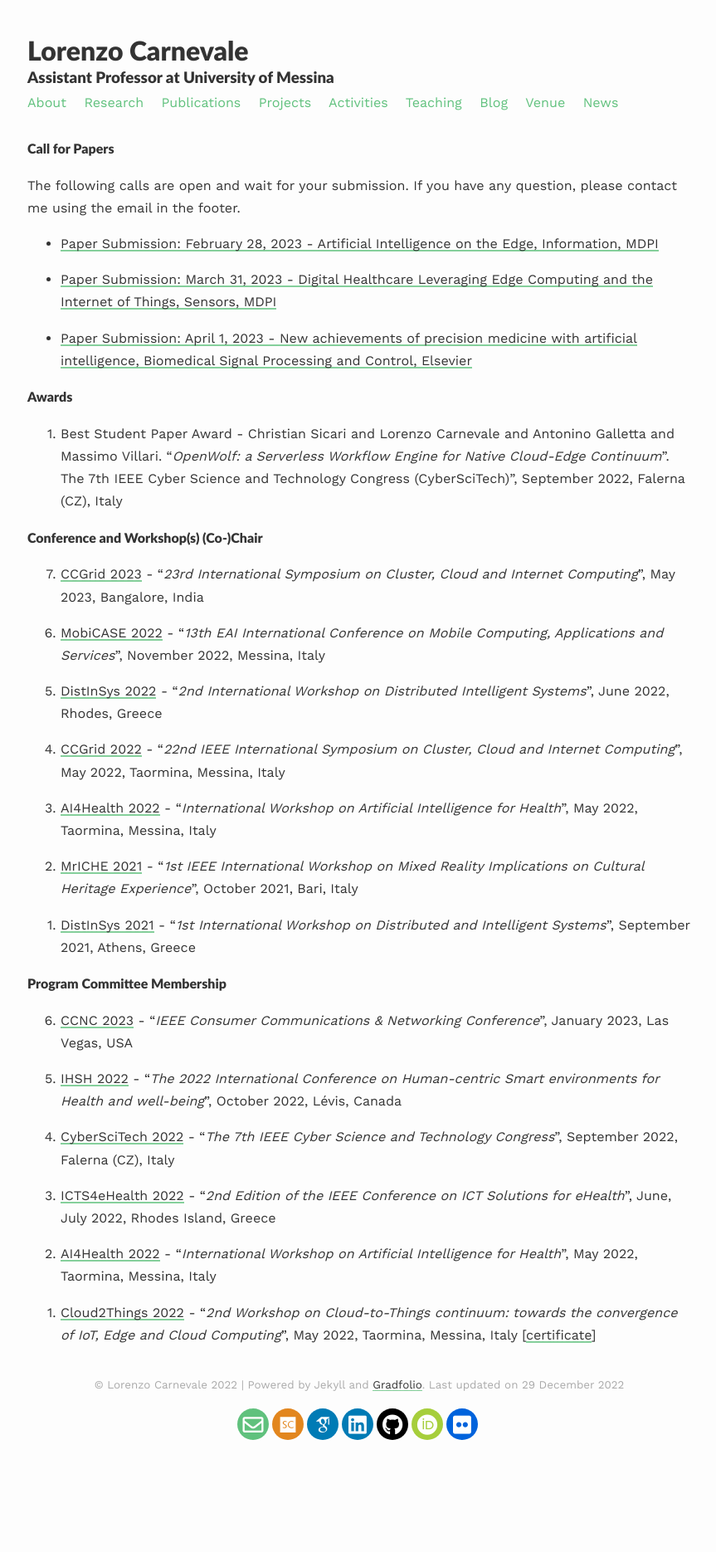
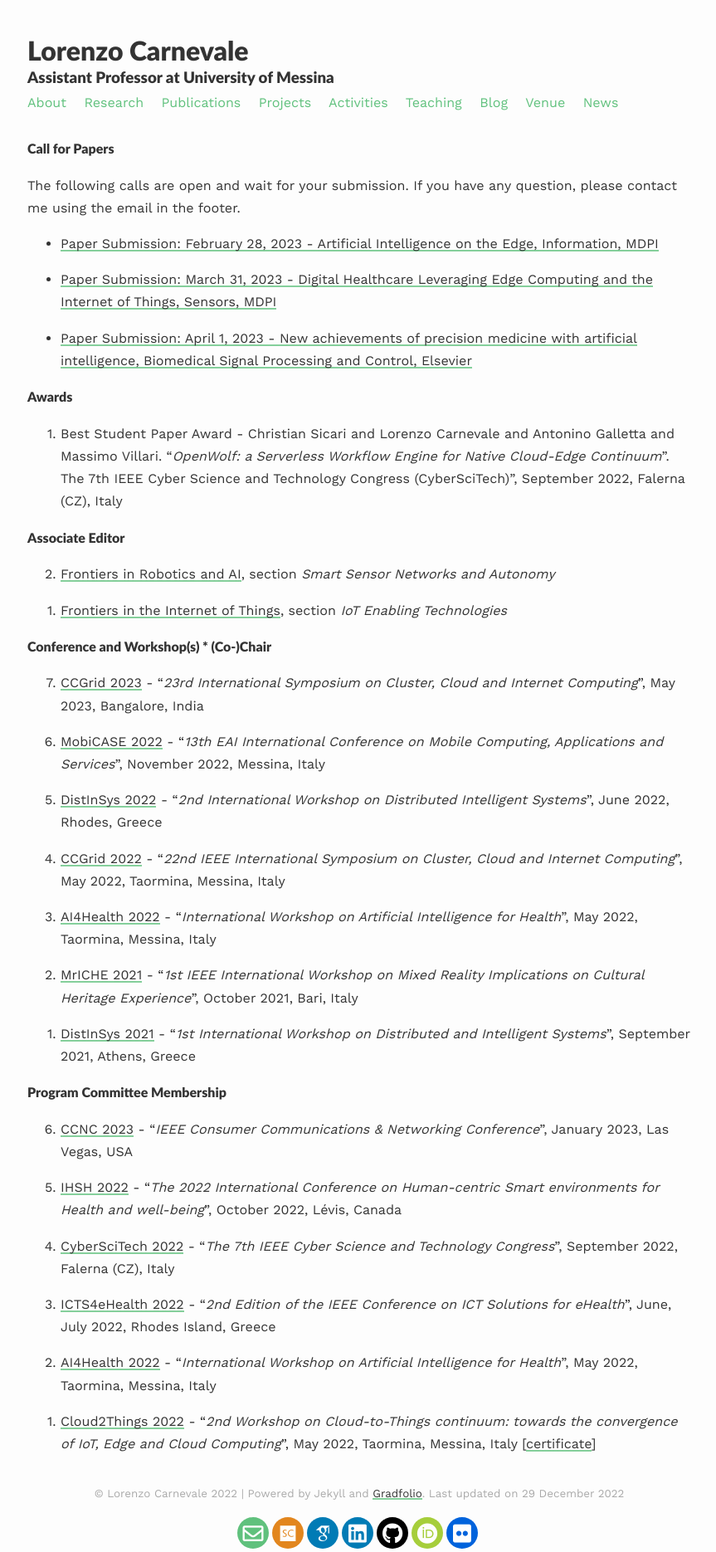
Before and after one commit to lcarnevale/lcarnevale.github.io, a Jekyll site: the page built from _pages/activities.md, in a window 1280 px wide. Shown: the whole page at 83% size, without its empty margins (207-1070 px from the left). Built offline with Jekyll 4.4.1, drawn with Linux system fonts in a browser that asks for light colours; nearby versions of some CDN libraries; some web fonts are replaced; before the commit the page ends 1739 px from its top, so only the background shows below that.

Commit message:
include new associate editorship

```diff
--- a/_pages/activities.md
+++ b/_pages/activities.md
@@ -18,7 +18,13 @@ The following calls are open and wait for your submission. If you have any quest
 0. Best Student Paper Award - Christian Sicari and Lorenzo Carnevale and Antonino Galletta and Massimo Villari. "*OpenWolf: a Serverless Workflow Engine for Native Cloud-Edge Continuum*". The 7th IEEE Cyber Science and Technology Congress (CyberSciTech)", September 2022, Falerna (CZ), Italy
 {: reversed="reversed"}
 
-#### Conference and Workshop(s) (Co-)Chair
+#### Associate Editor
+0. [Frontiers in Robotics and AI](https://www.frontiersin.org/journals/robotics-and-ai/sections/smart-sensor-networks-and-autonomy), section <i>Smart Sensor Networks and Autonomy</i>
+
+0. [Frontiers in the Internet of Things](https://www.frontiersin.org/journals/the-internet-of-things/sections/iot-enabling-technologies), section <i>IoT Enabling Technologies</i>
+{: reversed="reversed"}
+
+#### Conference and Workshop(s) * (Co-)Chair
 0. [CCGrid 2023](http://cds.iisc.ac.in/faculty/simmhan/ccgrid2023//) - "<i>23rd International Symposium on Cluster, Cloud and Internet Computing</i>", May 2023, Bangalore, India
 
 0. [MobiCASE 2022](https://mobicase.eai-conferences.org/2022) - "<i>13th EAI International Conference on Mobile Computing, Applications and Services</i>", November 2022, Messina, Italy
```
